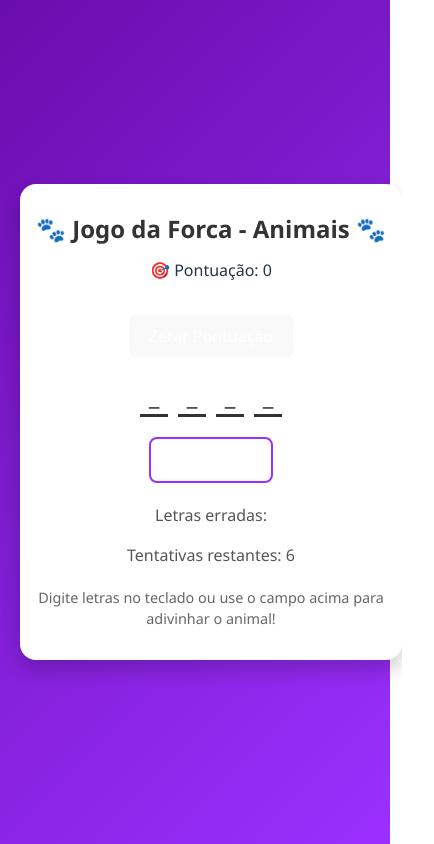
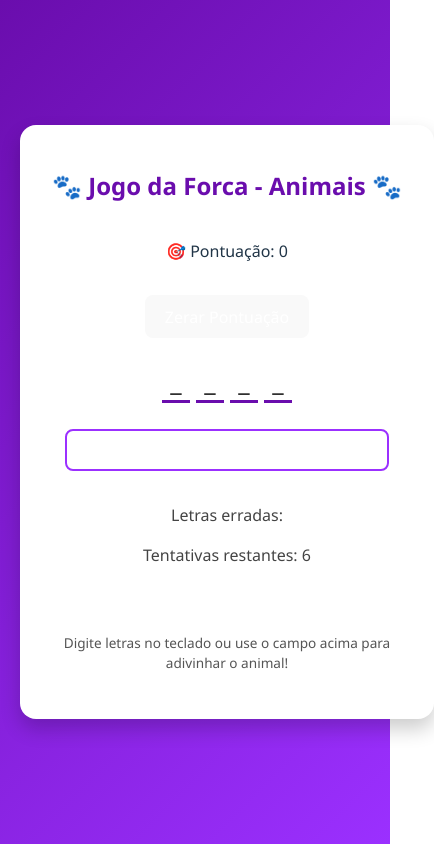
Before and after one commit to PauloLima4/jogo-da-forca, a React (Vite) app in the folder jogo-da-forca/: page / in a window 390 px wide. Shown: the whole page, 434 px wide, since content can reach past the window. Built offline with nearby package versions, Linux system fonts and the light colour scheme.

Commit message:
Update App.css

```diff
--- a/jogo-da-forca/src/App.css
+++ b/jogo-da-forca/src/App.css
@@ -16,52 +16,54 @@ body {
   border-radius: 16px;
   max-width: 500px;
   width: 100%;
-  box-shadow: 0 10px 20px rgba(0,0,0,0.2);
+  box-shadow: 0 10px 20px rgba(0, 0, 0, 0.2);
   text-align: center;
+  display: flex;
+  flex-direction: column;
+  gap: 1rem;
 }
 
 .title {
   font-size: 2rem;
-  color: #333;
-  margin-bottom: 1rem;
+  color: #6a0dad;
+  margin-bottom: 0.5rem;
 }
 
 .score {
+  font-weight: bold;
   font-size: 1.2rem;
-  margin-bottom: 1rem;
-  color: #6a0dad;
-  font-weight: bold;
+  color: #555;
 }
 
 .word-box {
   display: flex;
   justify-content: center;
-  gap: 10px;
-  margin: 20px 0;
   flex-wrap: wrap;
+  gap: 8px;
+  margin: 10px 0;
 }
 
 .letter {
   font-size: 2rem;
   width: 32px;
   height: 40px;
-  border-bottom: 3px solid #333;
+  border-bottom: 3px solid #6a0dad;
+  color: #222;
   text-transform: uppercase;
   display: flex;
   justify-content: center;
   align-items: center;
-  color: #333;
 }
 
 .status {
-  margin: 20px 0;
-  color: #555;
+  font-size: 1rem;
+  color: #444;
 }
 
 .result {
   padding: 20px;
-  margin-top: 20px;
   border-radius: 12px;
+  font-size: 1.1rem;
 }
 
 .result.win {
@@ -89,52 +91,43 @@ button {
 }
 
 button:hover {
-  background-color: #7e22ce;
+  background-color: #6a0dad;
+}
+
+input[type="text"] {
+  padding: 10px;
+  font-size: 1rem;
+  border: 2px solid #9b30ff;
+  border-radius: 8px;
+  outline: none;
+  width: 100%;
+  max-width: 300px;
+  margin: 0 auto;
 }
 
 footer {
   margin-top: 20px;
-  font-size: 0.9rem;
-  color: #666;
+  font-size: 0.85rem;
+  color: #555;
 }
 
+/* Responsividade */
 @media (max-width: 600px) {
-  .app {
-    padding: 1rem;
-  }
-
   .title {
     font-size: 1.5rem;
   }
 
   .letter {
-    font-size: 1.5rem;
     width: 28px;
     height: 36px;
-    color: #333;
+    font-size: 1.6rem;
   }
 
-  .score {
-    font-size: 1rem;
+  .word-box {
+    gap: 6px;
+  }
+
+  button {
+    padding: 8px 14px;
   }
 }
-
-.input-wrapper {
-  margin-top: 1rem;
-}
-
-input[type="text"] {
-  padding: 10px;
-  font-size: 1.2rem;
-  width: 100%;
-  max-width: 100px;
-  text-align: center;
-  border: 2px solid #9b30ff;
-  border-radius: 8px;
-  outline: none;
-}
-
-input[type="text"]::placeholder {
-  color: #aaa;
-  font-size: 1rem;
-}
```
